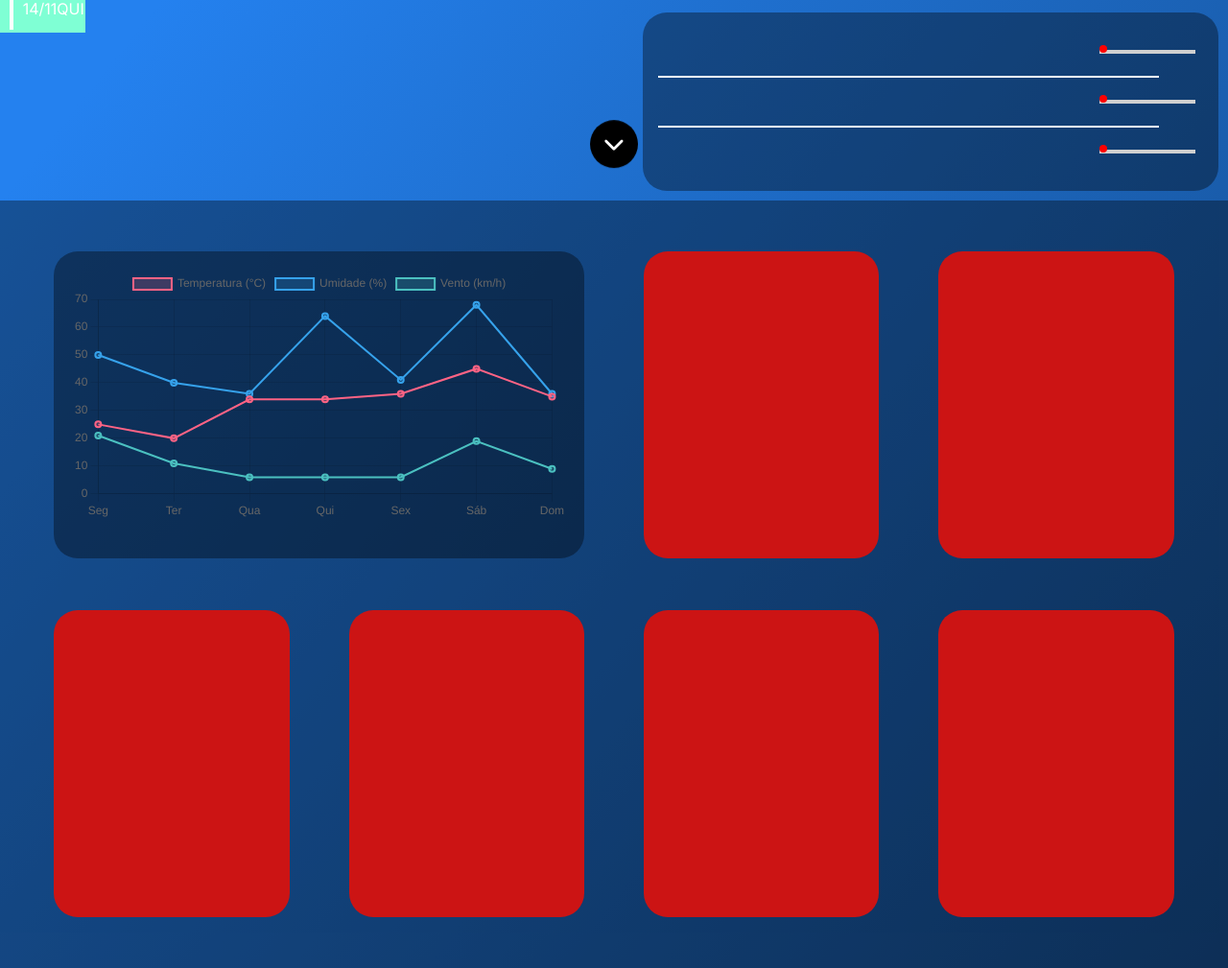
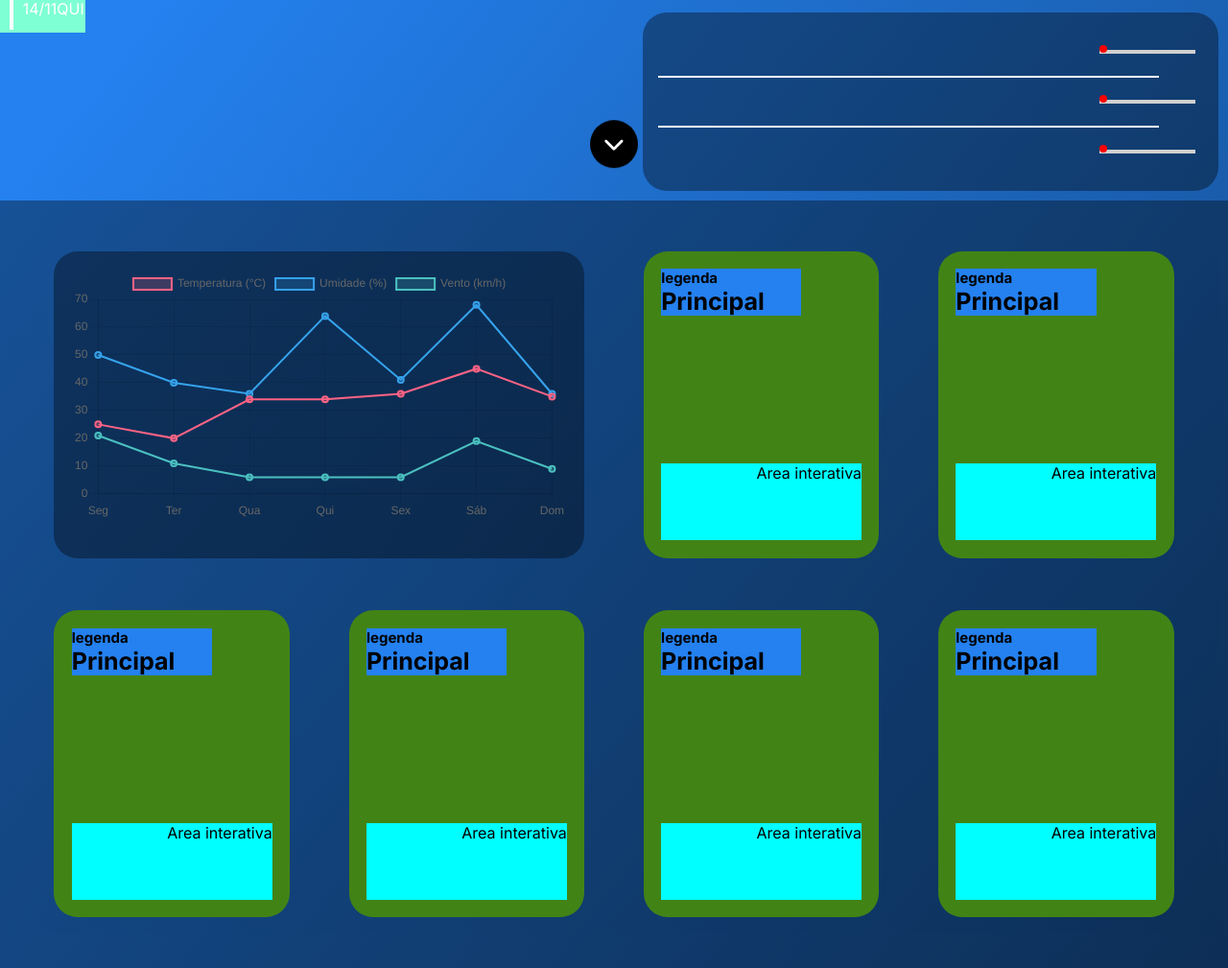
Before and after one commit to matgduarte/tcc, a PHP site: page /index.html in a window 1280 px wide. Shown: the part 591-1600 px from the top of the page at 96% size. Run offline with PHP 8.4, Linux system fonts and the light colour scheme.

Commit message:
arrumando mais um pouco

```diff
--- a/css/style.css
+++ b/css/style.css
@@ -113,17 +113,34 @@
     display: flex;
     flex-direction: column;
     justify-content: space-between;
-    align-items: center;
+    align-items: flex-start;
     width: 20%;
     height: 40vh;
     padding: 1.5%;
-    background-color: rgb(204, 20, 20);
+    background-color: rgb(66, 131, 22);
     border-radius: 25px;
     margin-left: 2.5%;
     margin-right: 2.5%;
     box-sizing: border-box;
 }
+.areatexto{
+    background-color: #2481EF;
+    width: 70%;
+}
+.areatexto h1{
+    font-size: 25px;
+}
+.areatexto h2{
+    font-size: 15px;
+}
 
+.areainterativa{
+    background-color: aqua;
+    width: 100%;
+    height: 10vh;
+    display: flex;
+    justify-content: flex-end;
+}
 #grafico {
     background-color: rgba(0, 0, 0, 0.37);
     width: 45%; /* Largura do bloco */
--- a/index.html
+++ b/index.html
@@ -251,12 +251,60 @@
                             <span id="vento_atual"></span>
                         </div>
                     </div>
-                    <div class="bloquinhos"></div>
-                    <div class="bloquinhos"></div>
-                    <div class="bloquinhos"></div>
-                    <div class="bloquinhos"></div>
-                    <div class="bloquinhos"></div>
-                    <div class="bloquinhos"></div>
+                    <div class="bloquinhos">
+                        <div class="areatexto">
+                            <h2>legenda</h2>
+                            <h1>Principal</h1>
+                        </div>
+                        <div class="areainterativa">
+                            Area interativa
+                        </div>
+                    </div>
+                    <div class="bloquinhos">
+                        <div class="areatexto">
+                            <h2>legenda</h2>
+                            <h1>Principal</h1>
+                        </div>
+                        <div class="areainterativa">
+                            Area interativa
+                        </div>
+                    </div>
+                    <div class="bloquinhos">
+                        <div class="areatexto">
+                            <h2>legenda</h2>
+                            <h1>Principal</h1>
+                        </div>
+                        <div class="areainterativa">
+                            Area interativa
+                        </div>
+                    </div>
+                    <div class="bloquinhos">
+                        <div class="areatexto">
+                            <h2>legenda</h2>
+                            <h1>Principal</h1>
+                        </div>
+                        <div class="areainterativa">
+                            Area interativa
+                        </div>
+                    </div>
+                    <div class="bloquinhos">
+                        <div class="areatexto">
+                            <h2>legenda</h2>
+                            <h1>Principal</h1>
+                        </div>
+                        <div class="areainterativa">
+                            Area interativa
+                        </div>
+                    </div>
+                    <div class="bloquinhos">
+                        <div class="areatexto">
+                            <h2>legenda</h2>
+                            <h1>Principal</h1>
+                        </div>
+                        <div class="areainterativa">
+                            Area interativa
+                        </div>
+                    </div>
                 </section>
                 <script>
                     document.getElementById('btn_dados').addEventListener('click', function () {
```
Also changed, not shown: other parts of css/style.css (+40 -1 lines).
